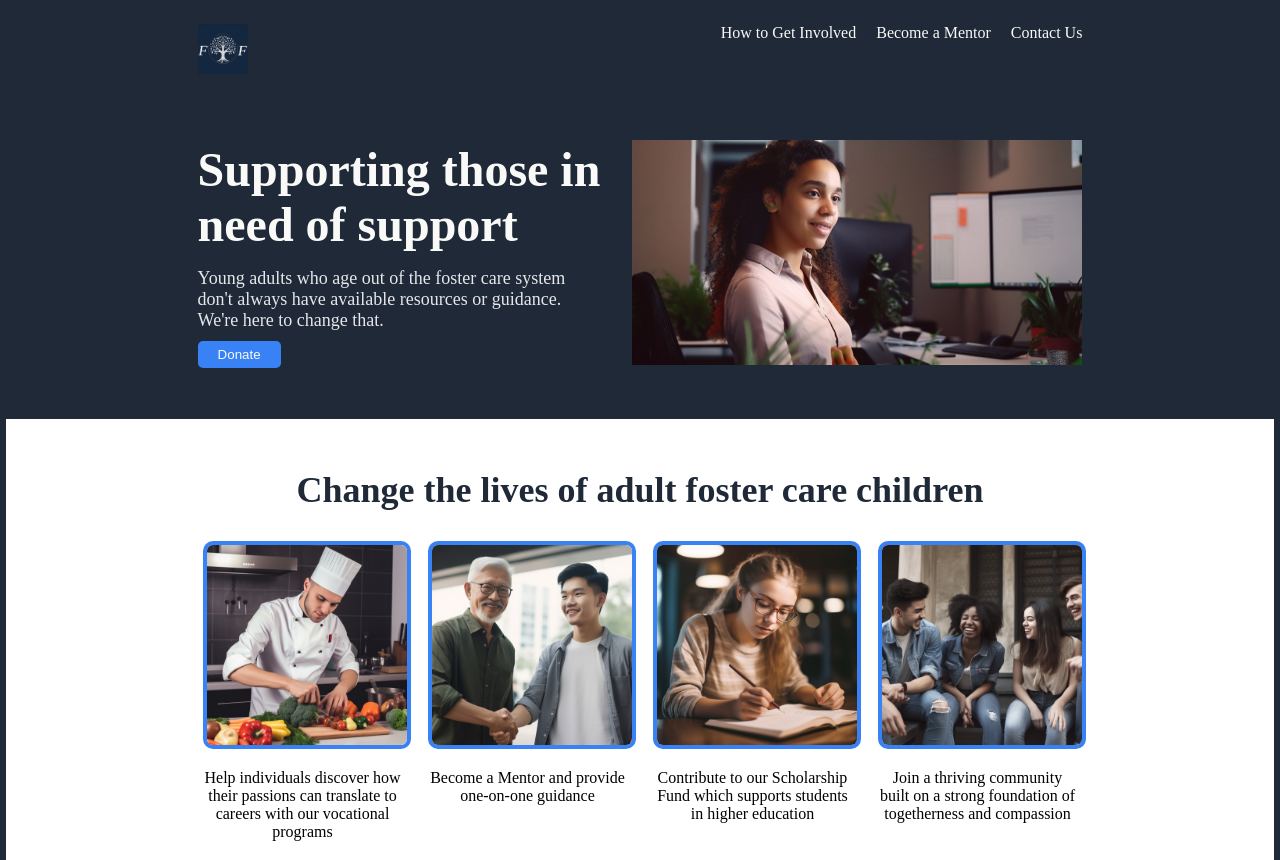
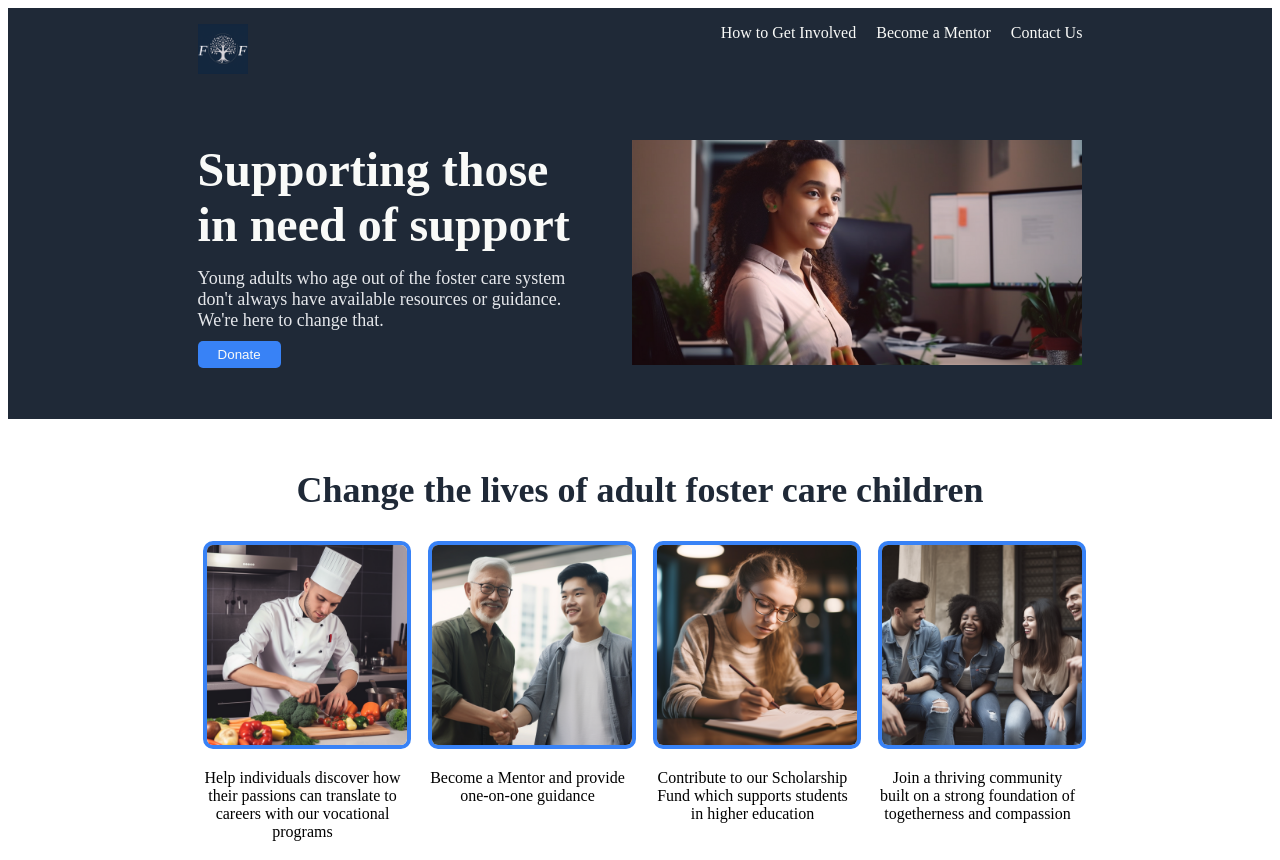
Before and after one commit to chance-class/landing-page, a plain HTML site: page index.html in a window 1280 px wide. Shown: the top 860 px of the page. Drawn offline with Linux system fonts and the light colour scheme.

Commit message:
Fix padding and spacing

```diff
--- a/style.css
+++ b/style.css
@@ -2,12 +2,12 @@ body {
   display: flex;
   flex-direction: column;
   align-items: center;
-  background-color: #1F2937;
+  background-color:#FFFFFF;
 }
 
 .header {
   width: 70%;
-  padding: 16px 0;
+  padding: 16px 15%;
   display: flex;
   justify-content: flex-end;
   gap: 20px;
@@ -26,13 +26,12 @@ a {
 
 .intro {
   box-sizing: border-box;
-  width: 70%;
   display: flex;
   align-items: center;
   justify-content: space-between;
-  padding: 50px 0;
+  padding: 50px 15%;
   background-color: #1F2937;
-  gap: 30px;
+  gap: 60px;
 }
 
 .description {
@@ -84,7 +83,6 @@ text-align: center;
 }
 
 .testimonial {
-  width: 99vw;
   padding: 70px 0;
   background-color: #E5E7EB;
 }
```
